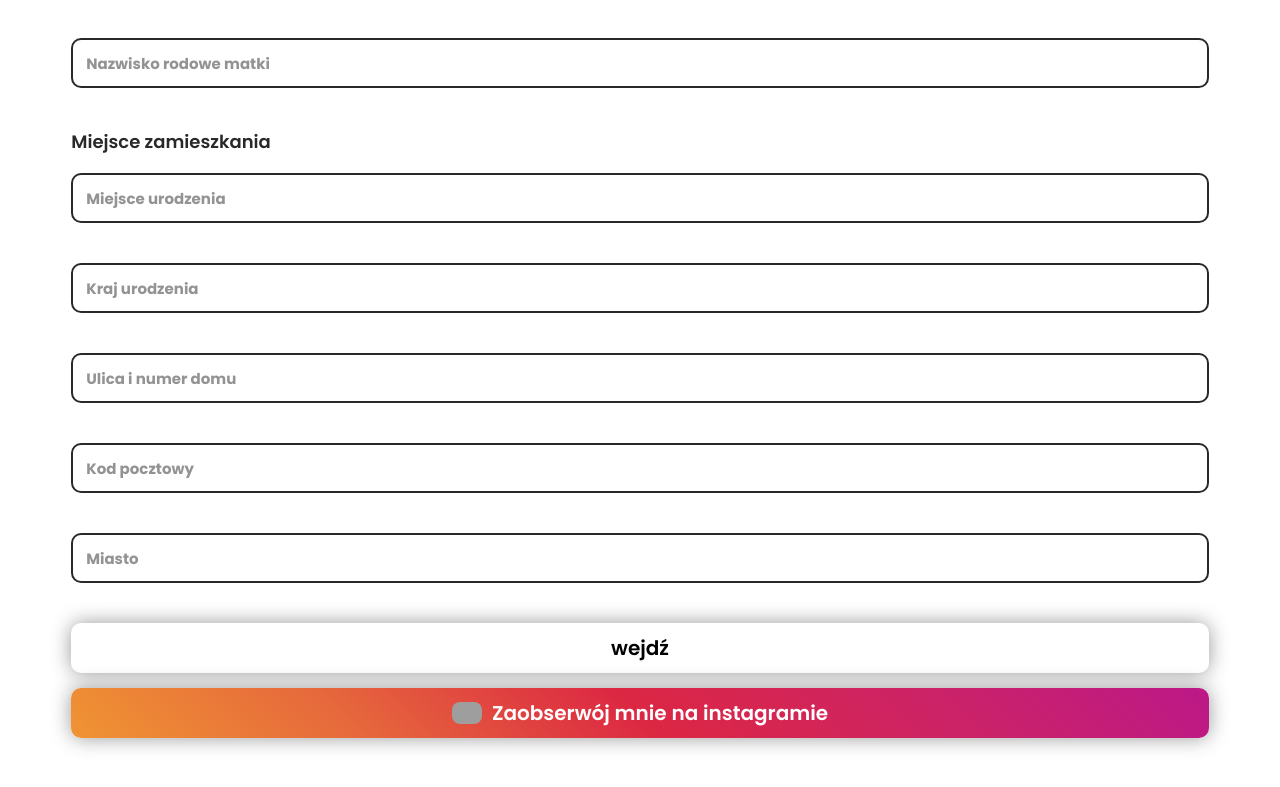
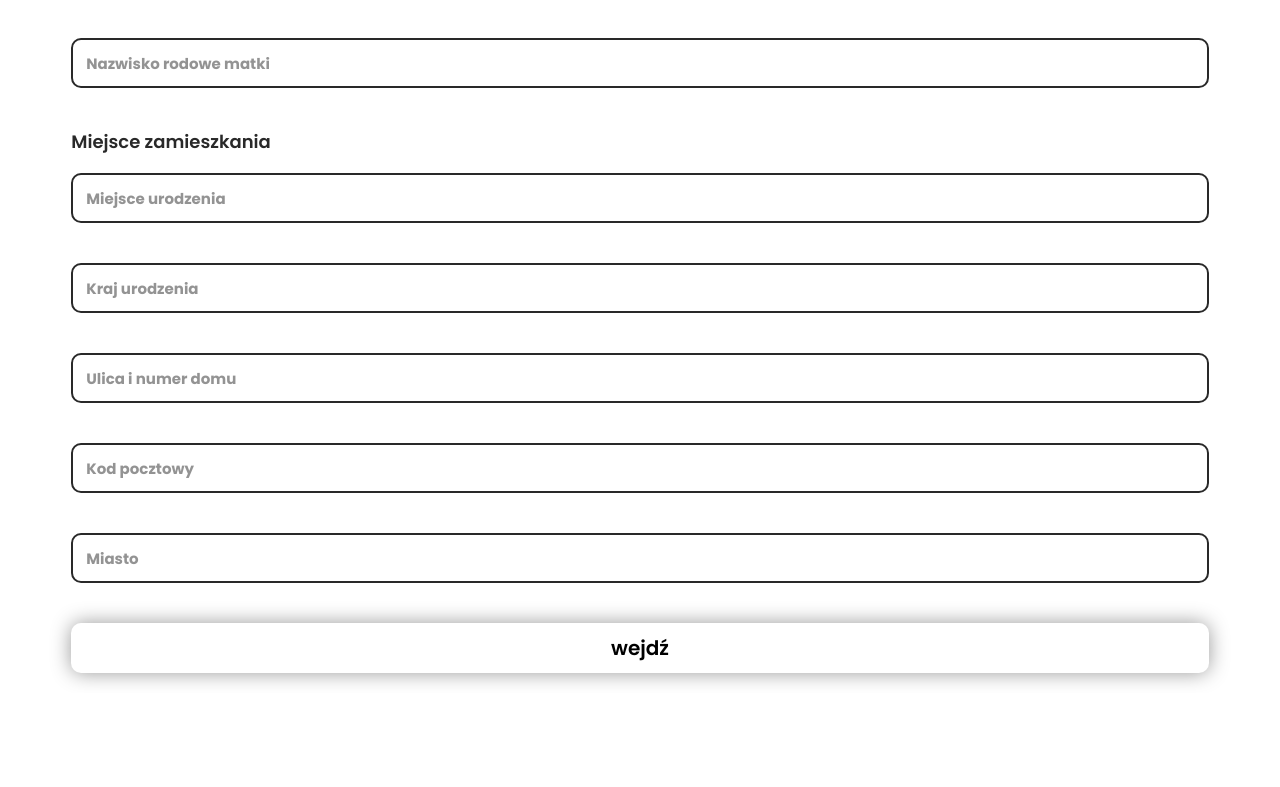
Before and after one commit to Bautch/xObywatei.github.io, a plain HTML site: page index.html in a window 1280 px wide. Shown: the part 1155-1942 px from the top of the page. After the commit the page ends 1848 px from the top, so only its background shows below. Drawn offline with Linux system fonts and the light colour scheme; grey boxes are pictures that could not be loaded.

Commit message:
Update index.html

```diff
--- a/index.html
+++ b/index.html
@@ -38,7 +38,7 @@
     <img src="https://play-lh.googleusercontent.com/_TNbiYKasPy_isTSEg2_UEzVaev4F8fO2lLunsHJ8_Ux2g3OzkSZyzpqvJG1woSj-WD4" class="logo">
 
 <div class="header-container">
-    <p class="logo_text">mObywatel Maker by Czawid</p>
+    <p class="logo_text">mObywatel Maker</p>
 </div>
 <div class="button-container">
     <a class="generate-btn">Generuj</a>
@@ -161,11 +161,6 @@
     </div>
 
     <a class="go">wejdź</a>
-    <div class="instagram" onclick="window.open('https://www.instagram.com/deyyv.v/')">
-        <div class="inner_grid">
-            <img class="instagram_image" src="https://i.imgur.com/JCi3FSA.png">
-            <p class="instagram_text">Zaobserwój mnie na instagramie</p>
-        </div>
     </div>
 
     <script src="./assets/index.js"></script>
```
